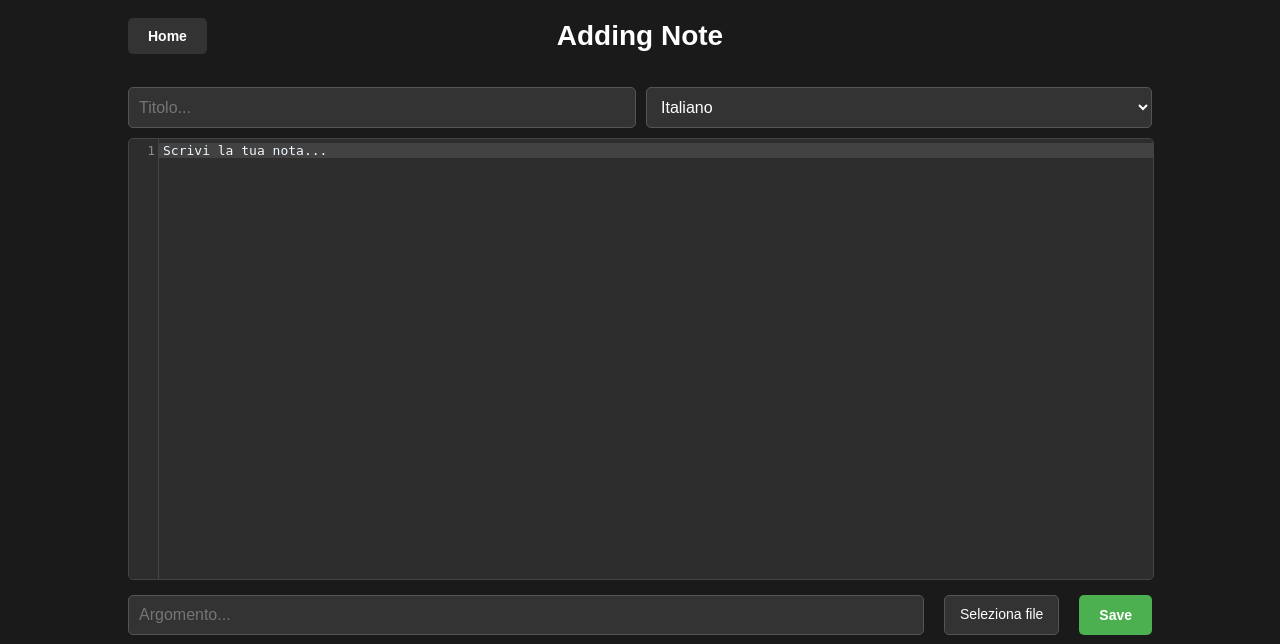
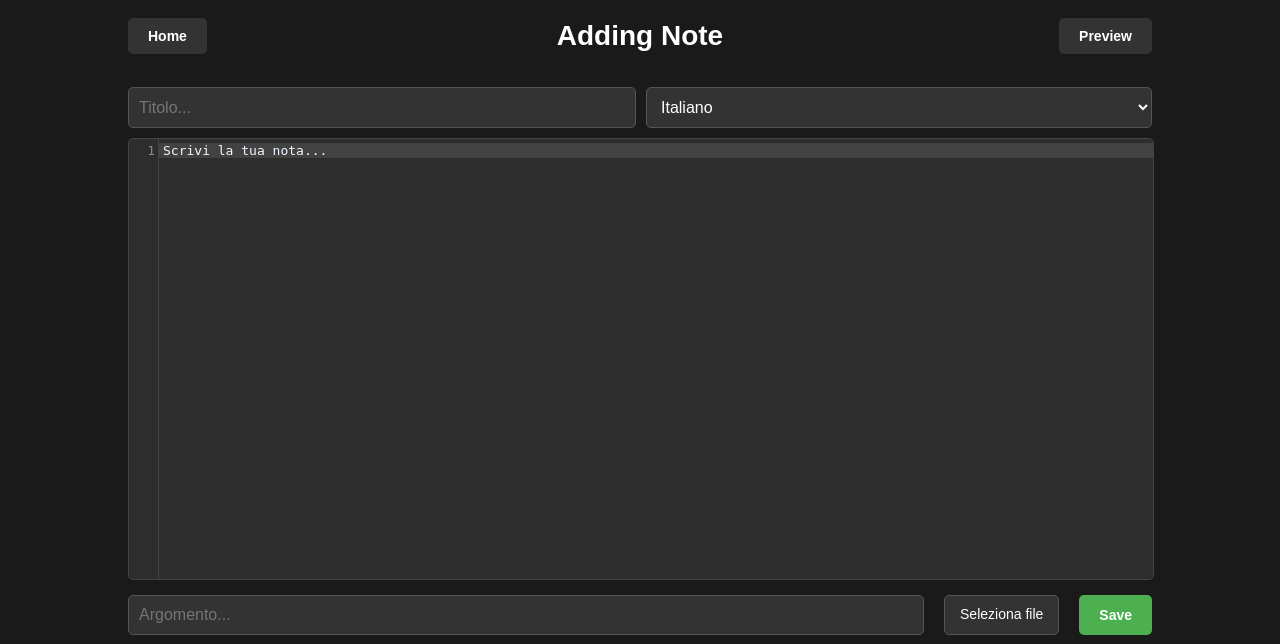
Before and after one commit to ChenDario/info_projects_beta, a PHP site: page /pages/Notes/addNote.php in a window 1280 px wide. Shown: the top 644 px of the page. Run offline with PHP 8.4, Linux system fonts and the light colour scheme; data comes from the database, SQL or seed files in the repository; some libraries are stand-ins or nearby versions.

Commit message:
add preview page in addNote + fixed searchTerm bug

```diff
--- a/css/notes.css
+++ b/css/notes.css
@@ -90,8 +90,24 @@ input{
     font-weight: bold;
 }
 
-.floating-button:hover {
+.floating-button:hover, .btn-float:hover {
     background-color: #444;
+}
+
+.btn-float{
+    position: absolute;
+    right: 0;
+    top: 50%;
+    transform: translateY(-50%);
+    padding: 10px 20px;
+    background-color: #333;
+    color: white;
+    border: none;
+    border-radius: 5px;
+    cursor: pointer;
+    transition: background-color 0.3s;
+    font-size: 14px;
+    font-weight: bold;
 }
 
 .header {
--- /dev/null
+++ b/js/Preview.js
@@ -0,0 +1,8 @@
+const previewForm = document.getElementById('preview-form');
+const previewTitle = document.getElementById('preview-title');
+const previewContent = document.getElementById('preview-content');
+
+previewForm.addEventListener('submit', function(e) {
+    previewTitle.value = document.getElementById('title').value;
+    previewContent.value = editor.getValue(); // Assuming you initialized CodeMirror as "editor"
+});
--- a/pages/Notes/addNote.php
+++ b/pages/Notes/addNote.php
@@ -34,6 +34,11 @@
         <div class="header">
             <button class="floating-button" onclick="location.href='../home.php'">Home</button>
             <h1>Adding Note</h1>
+            <form id="preview-form" action="preview.php" method="post" target="_blank">
+                <input type="hidden" name="title" id="preview-title">
+                <input type="hidden" name="content" id="preview-content">
+                <button type="submit" class="btn-float">Preview</button>
+            </form>
         </div>
 
         <form action="save_note.php" method="post" enctype="multipart/form-data">
@@ -75,5 +80,8 @@
     <script src="../../js/CodeMirror.js"></script>
     <!-- Script File Anteprima -->
     <script src="../../js/Anteprimafile.js"></script>
+    <!-- Script Preview -->
+    <script src="../../js/Preview.js"></script>
+
 </body>
 </html>
--- a/pages/Notes/noteDetail.php
+++ b/pages/Notes/noteDetail.php
@@ -126,7 +126,6 @@
     <!-- MathJax: supporto LaTeX -->
     <script src="https://polyfill.io/v3/polyfill.min.js?features=es6"></script>
     <script id="MathJax-script" async
-    src="https://cdn.jsdelivr.net/npm/mathjax@3/es5/tex-mml-chtml.js">
-    </script>
+    src="https://cdn.jsdelivr.net/npm/mathjax@3/es5/tex-mml-chtml.js"></script>
 </body>
 </html>
```
Also changed, not shown: css/home.css (+13 -0 lines), pages/Notes/preview.php (added, +34 -0 lines), pages/home.php (+13 -6 lines).
